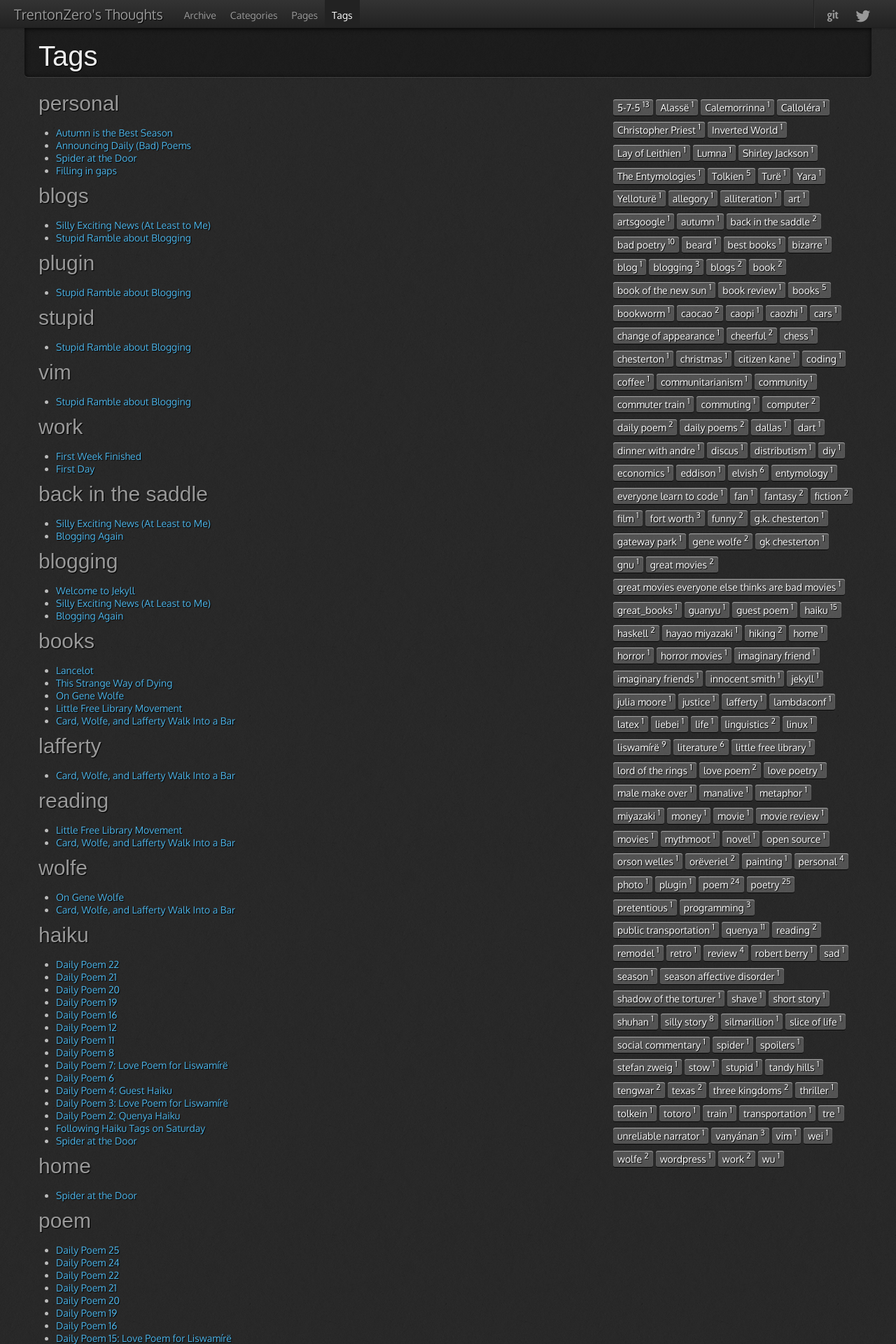
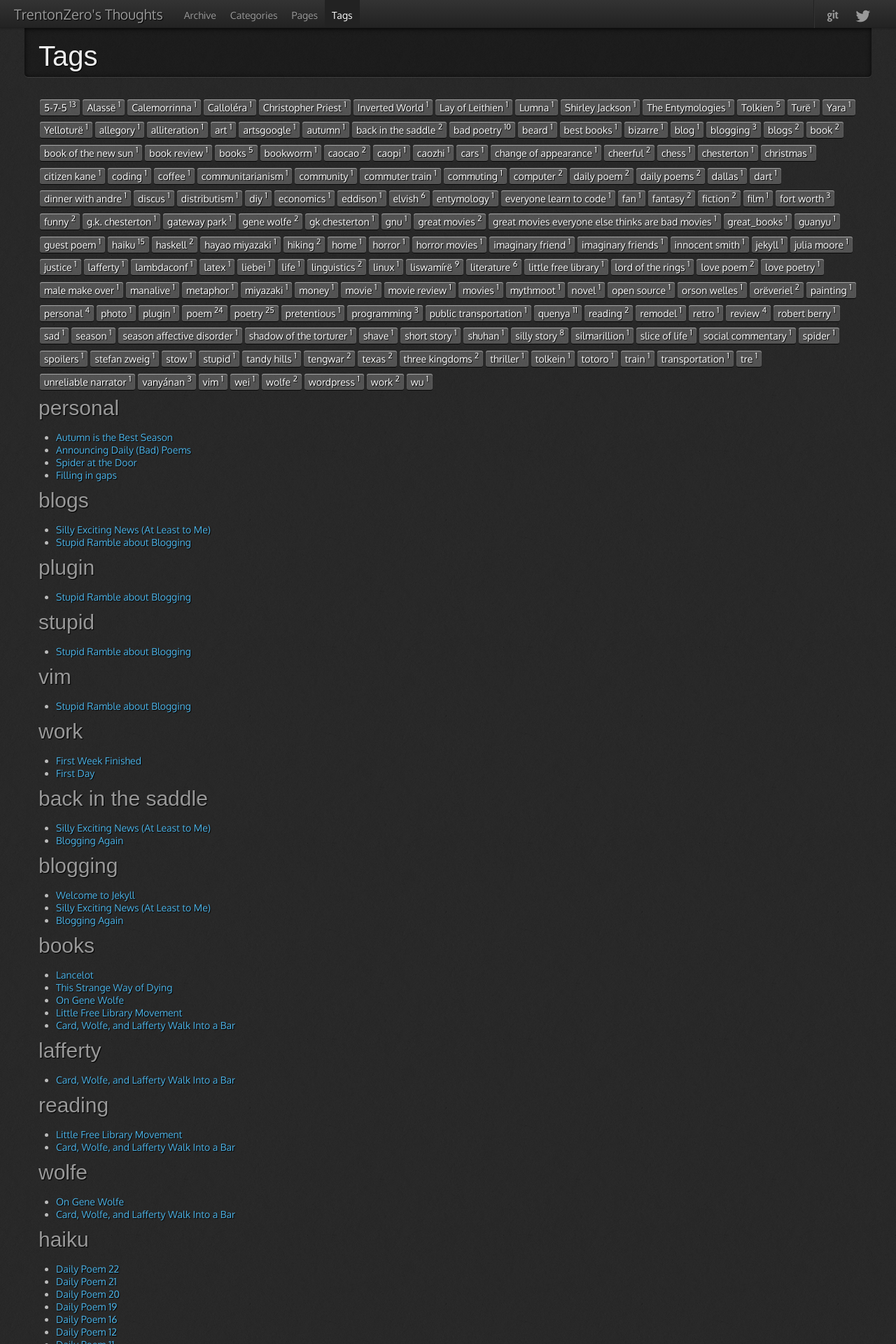
Before and after one commit to TrentonZero/trentonzero.github.io, a Jekyll site: the page built from tags.html, in a window 1280 px wide. Shown: the top 1920 px of the page at 70% size. Built offline with Jekyll 4.4.1, drawn with Linux system fonts in a browser that asks for light colours; nearby versions of some CDN libraries; some web fonts are replaced.

Commit message:
fixing something abotu the tags page that has always annoyed me

```diff
--- a/tags.html
+++ b/tags.html
@@ -5,7 +5,7 @@
 group: navigation
 ---
 {% include JB/setup %}
-<div style="float:right;width:30%">
+<div style="">
     <ul class="tag_box inline" >
       {% assign tags_list = site.tags | sort %}
       {% include JB/tags_list %}
```
